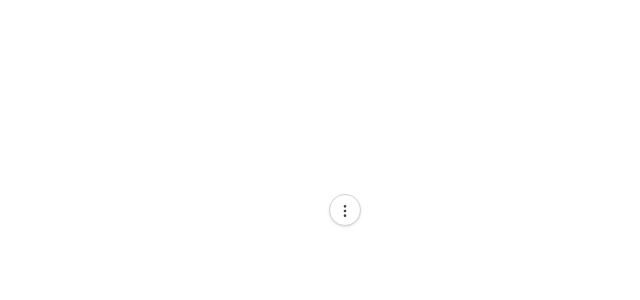
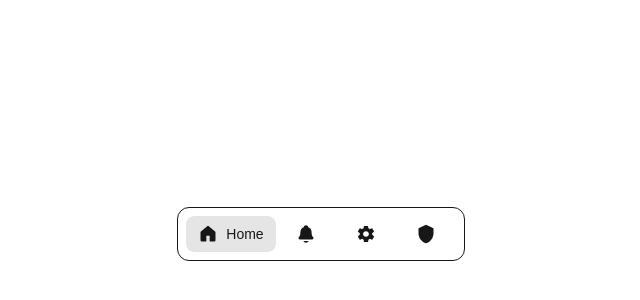
Before and after one commit to 2201monesh/design-components, a Next.js app: page / in a window 1280 px wide. Shown: the part 166-466 px from the top of the page, without its empty margins (319-959 px from the left). Built offline with nearby package versions, Linux system fonts and the light colour scheme.

Commit message:
animate nav change log

```diff
--- a/app/page.tsx
+++ b/app/page.tsx
@@ -1,11 +1,12 @@
 import AnimatedDrawer from "@/components/AnimatedDrawer";
 import CardWidthAnimation from "@/components/CardWidthAnimation";
+import FramerMotionBasics from "@/components/FramerMotionBasics";
 import Image from "next/image";
 
 export default function Home() {
   return (
     <div className="flex flex-col min-h-screen items-center justify-center">
-      <AnimatedDrawer />
+      <FramerMotionBasics />
     </div>
   );
 }
--- /dev/null
+++ b/components/FramerMotionBasics.tsx
@@ -0,0 +1,90 @@
+"use client";
+
+import { easeOut, motion, AnimatePresence } from "motion/react";
+import { useState } from "react";
+import { GoHomeFill } from "react-icons/go";
+import { IoMdSettings } from "react-icons/io";
+import { IoNotifications } from "react-icons/io5";
+import { MdShield } from "react-icons/md";
+
+const navItems = [
+  {
+    id: "home",
+    label: "Home",
+    icon: (
+      <GoHomeFill className="relative z-10 w-5 h-5 rounded cursor-pointer" />
+    ),
+  },
+  {
+    id: "IoNotifications",
+    label: "notification",
+    icon: (
+      <IoNotifications className="relative z-10 w-5 h-5 rounded cursor-pointer" />
+    ),
+  },
+  {
+    id: "settings",
+    label: "Settings",
+    icon: (
+      <IoMdSettings className="relative z-10 w-5 h-5 rounded cursor-pointer" />
+    ),
+  },
+  {
+    id: "security",
+    label: "Security",
+    icon: <MdShield className="relative z-10 w-5 h-5 rounded cursor-pointer" />,
+  },
+];
+
+const FramerMotionBasics = () => {
+  const [open, setOpen] = useState(true);
+  const [active, setActive] = useState("home");
+  return (
+    <motion.div
+      className="w-auto p-2 border rounded-xl flex justify-between gap-2"
+      layout
+      transition={{ layout: { duration: 0.25, ease: "easeOut" } }}
+    >
+      {navItems.map((item) => {
+        const isActive = active === item.id;
+
+        return (
+          <motion.button
+            key={item.id}
+            layout
+            onClick={() => setActive(item.id)}
+            transition={{ layout: { duration: 0.25, ease: "easeOut" } }}
+            className="relative flex items-center gap-2 px-3 py-2 rounded-lg overflow-hidden"
+          >
+            {/* ACTIVE INDICATOR */}
+            {isActive && (
+              <motion.div
+                layoutId="nav-indicator"
+                className="absolute inset-0 rounded-lg bg-neutral-200 cursor-pointer"
+                transition={{ duration: 0.25, ease: "easeOut" }}
+              />
+            )}
+
+            {/* ICON */}
+            {/* <span className="relative z-10 w-5 h-5 bg-neutral-500 rounded cursor-pointer" /> */}
+            {item.icon}
+
+            {/* LABEL (no AnimatePresence) */}
+            <motion.span
+              animate={{
+                opacity: isActive ? 1 : 0,
+                width: isActive ? "auto" : 0,
+              }}
+              transition={{ duration: 0.15 }}
+              className="relative z-10 overflow-hidden whitespace-nowrap text-sm cursor-pointer"
+            >
+              {item.label}
+            </motion.span>
+          </motion.button>
+        );
+      })}
+    </motion.div>
+  );
+};
+
+export default FramerMotionBasics;
```
